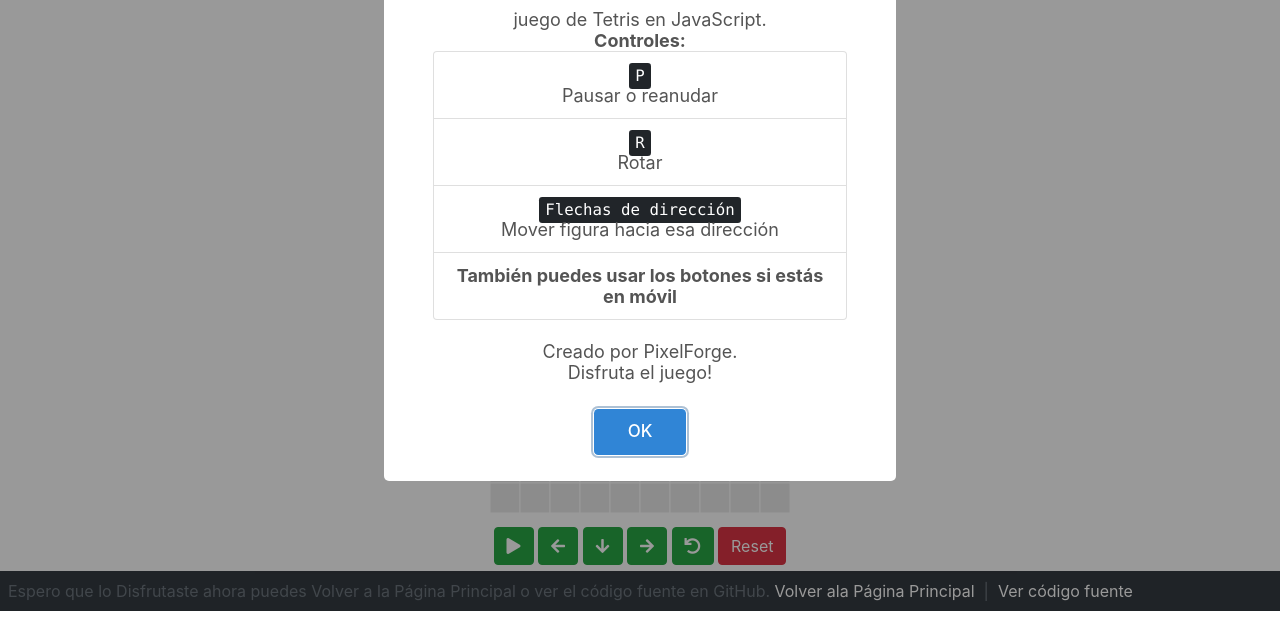
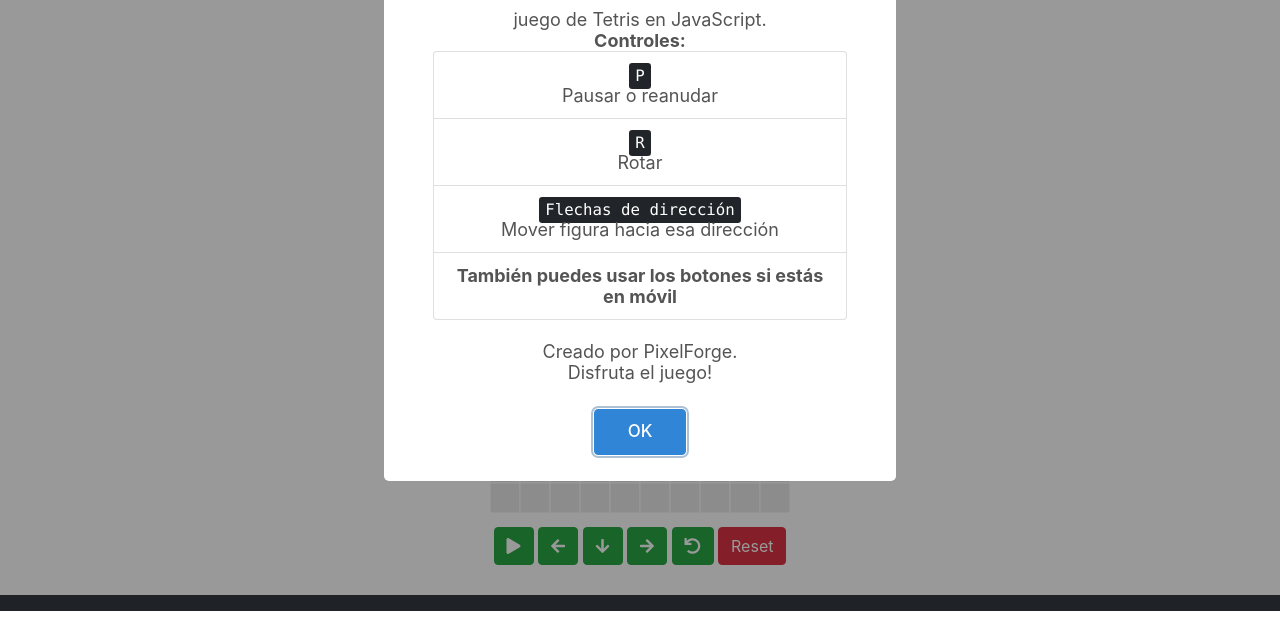
Before and after one commit to JPerez2208/Tetris-Game-, a plain HTML site: page index.html in a window 1280 px wide. Shown: the part 189-824 px from the top of the page. Drawn offline with Linux system fonts and the light colour scheme.

Commit message:
Remove footer links and text from index.html
Removed footer content related to navigation and source code.

```diff
--- a/index.html
+++ b/index.html
@@ -38,13 +38,6 @@
     </div>
 </main>
 <footer class="px-2 py-2 fixed-bottom bg-dark">
-        <span class="text-muted">Espero que lo Disfrutaste ahora puedes Volver a la Página Principal o ver el código fuente en GitHub.
-            <a class="text-white" href="https://sites.google.com/view/roboticapixelforge/inicio">Volver ala Página Principal</a>
-            &nbsp;|&nbsp;
-            <a target="_blank" class="text-white" href="//github.com/parzibyte/tetris-javascript">
-                Ver código fuente
-            </a>
-        </span>
 </footer>
 </body>
 <script src="js/sweetalert2.min.js"></script>
```
